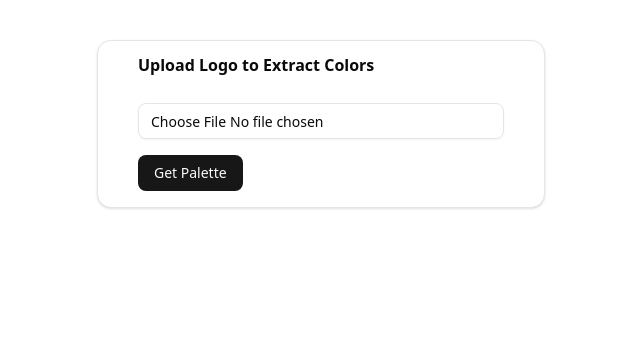
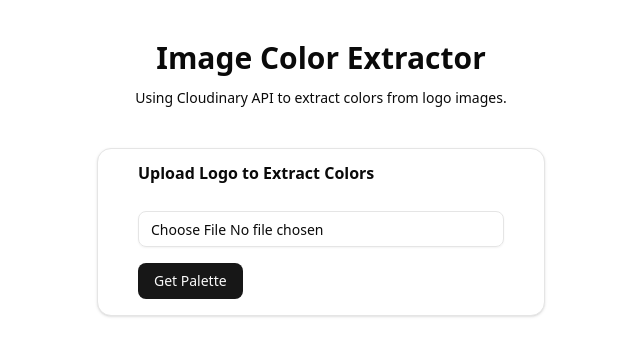
Before and after one commit to gauravshuklarwit/cloudinary-image-colors-extractor, a Next.js app: page / in a window 1280 px wide. Shown: the top 356 px of the page, without its empty margins (319-959 px from the left). Built offline with nearby package versions, Linux system fonts and the light colour scheme.

Commit message:
feat: add project details on the homepage

```diff
--- a/src/app/page.tsx
+++ b/src/app/page.tsx
@@ -3,7 +3,13 @@
 export default function Home() {
   return (
     <main>
-      <LogoColorPicker />
+      <div className="container mx-auto px-5">
+        <div className="text-center my-10 space-y-3">
+          <h1 className="text-3xl font-bold">Image Color Extractor</h1>
+          <p className="text-sm text-pretty">Using Cloudinary API to extract colors from logo images.</p>
+        </div>
+        <LogoColorPicker />
+      </div>
     </main>
   );
 }
```
